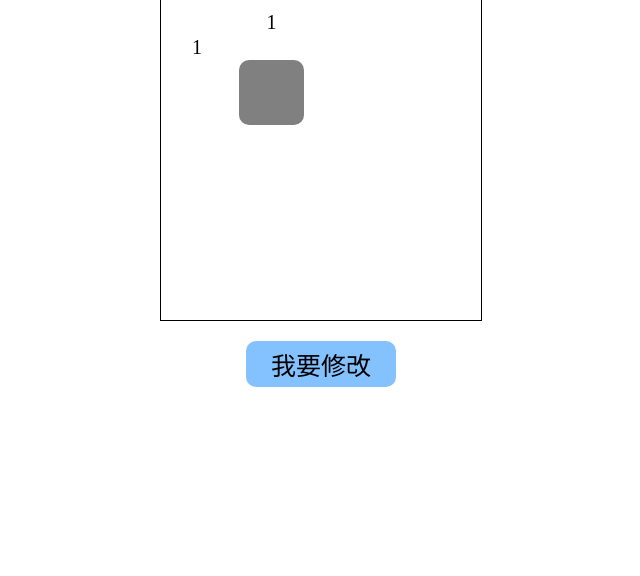
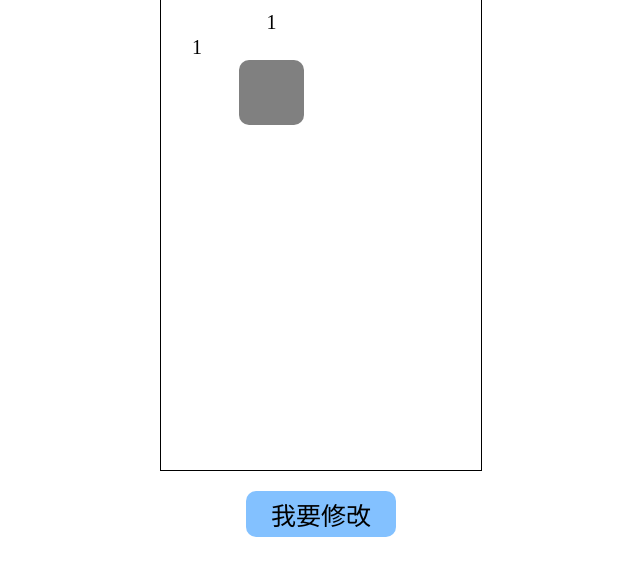
Before and after one commit to YungPingXu/HCI-project, a Flask app: template templates/display-result.html in a window 1280 px wide. Shown: the part 142-718 px from the top of the page, without its empty margins (319-959 px from the left). Run offline with Flask 2, Linux system fonts and the light colour scheme; the template is opened without the code that fills it: most values are stand-ins (such as "Sample title", 1, 10 or a date in 2020); parts of the project's set-up code (start-up, migrations or seed data) failed here and were passed over.

Commit message:
Update display-result.html

```diff
--- a/templates/display-result.html
+++ b/templates/display-result.html
@@ -63,7 +63,7 @@
             text-align: center;
             overflow: auto;
             max-width: 310px;
-            height: 300px;
+            height: 450px;
             border: black 1px solid;
         }
         .select-grid {
```
